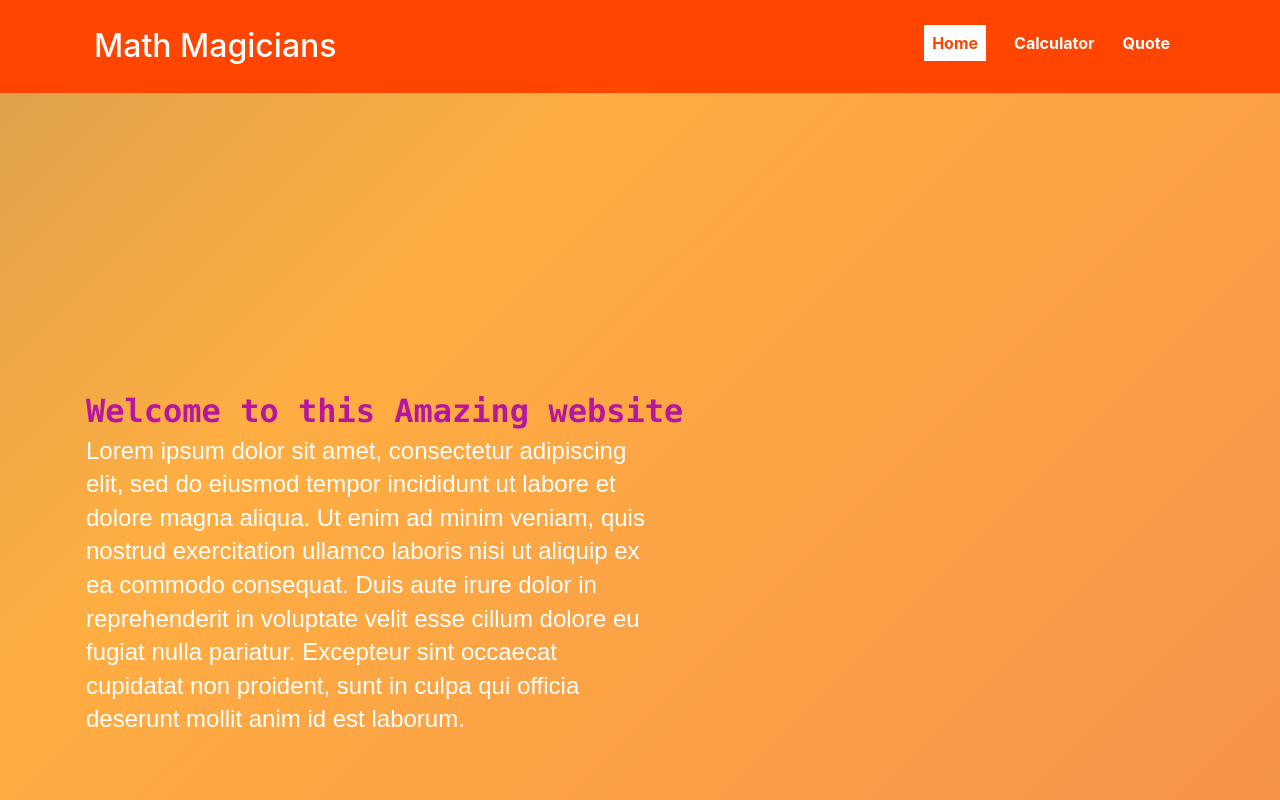
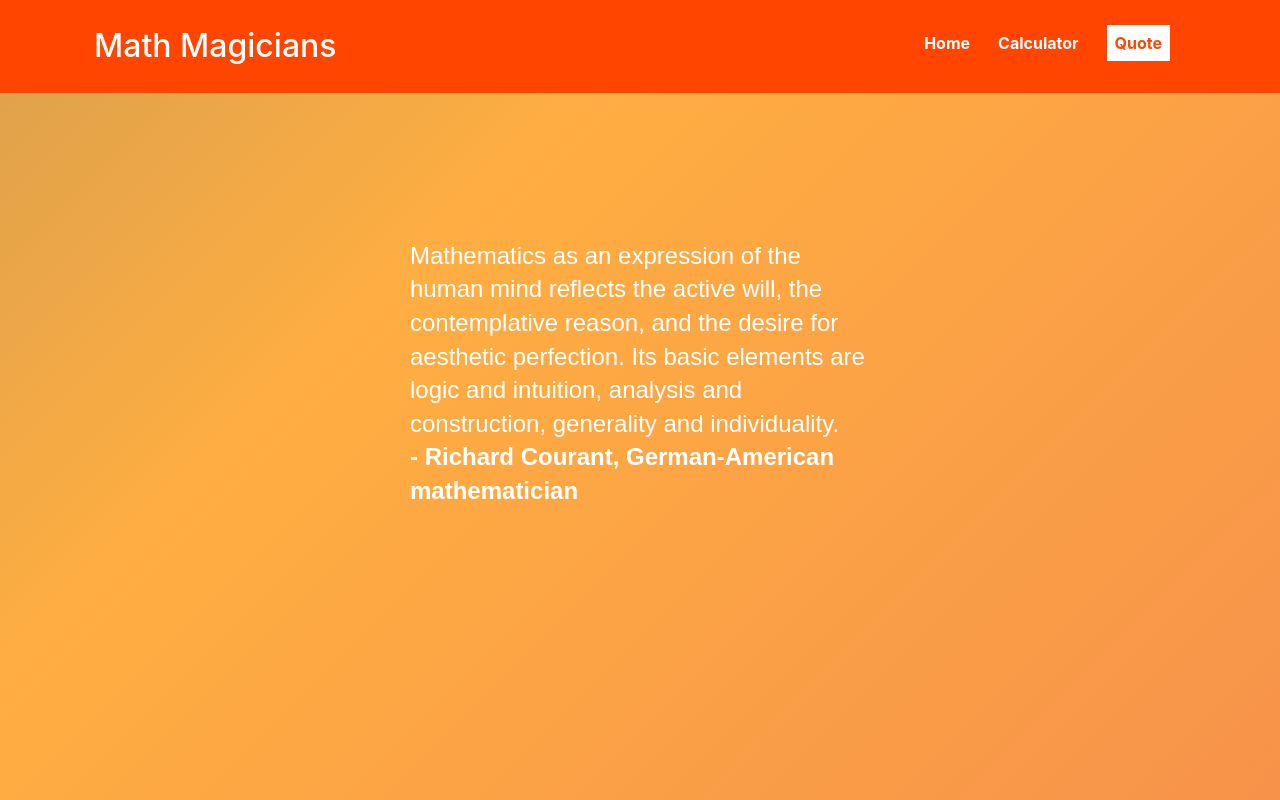
Before and after one commit to AdedayoOpeyemi/Math_Magicians, a React (Create React App) app: page /#/quote in a window 1280 px wide. Built offline with nearby package versions, Linux system fonts and the light colour scheme.

Commit message:
Added snapshot test for App component

```diff
--- a/package.json
+++ b/package.json
@@ -52,6 +52,7 @@
     "eslint-plugin-jsx-a11y": "^6.4.1",
     "eslint-plugin-react": "^7.25.1",
     "eslint-plugin-react-hooks": "^4.2.0",
+    "react-test-renderer": "^17.0.2",
     "stylelint": "^13.13.1",
     "stylelint-config-standard": "^21.0.0",
     "stylelint-csstree-validator": "^1.9.0",
--- a/src/App.js
+++ b/src/App.js
@@ -1,5 +1,5 @@
 import React from 'react';
-import { Route, Switch } from 'react-router-dom';
+import { Route, Switch, HashRouter } from 'react-router-dom';
 import Calculator from './components/Calculator';
 import Navbar from './components/Navbar';
 import Home from './pages/Home';
@@ -16,6 +16,7 @@ class App extends React.Component {
   render() {
     return (
       <>
+        <HashRouter>
           <div className="page_content">
             <div className="navigation">
               <div className="view_content">
@@ -58,6 +59,7 @@ class App extends React.Component {
               </Route>
             </Switch>
           </div>
+        </HashRouter>
       </>
     );
   }
--- a/src/components/Navbar.js
+++ b/src/components/Navbar.js
@@ -16,7 +16,7 @@ const Navbar = () => {
       text: 'Calculator',
     },
     {
-      id: 2,
+      id: 3,
       path: '/quote',
       text: 'Quote',
     },
```
Also changed, not shown: 2 other files (tests, documents, lock files or other folders). Lines whose indentation alone changed are shown as unchanged.
